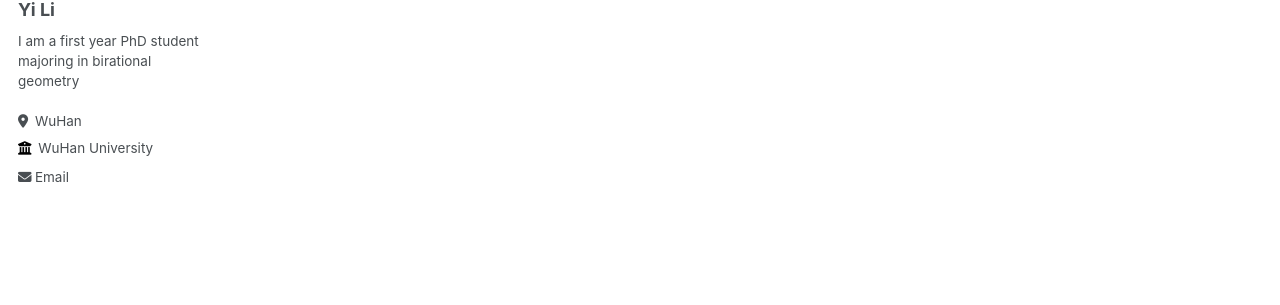
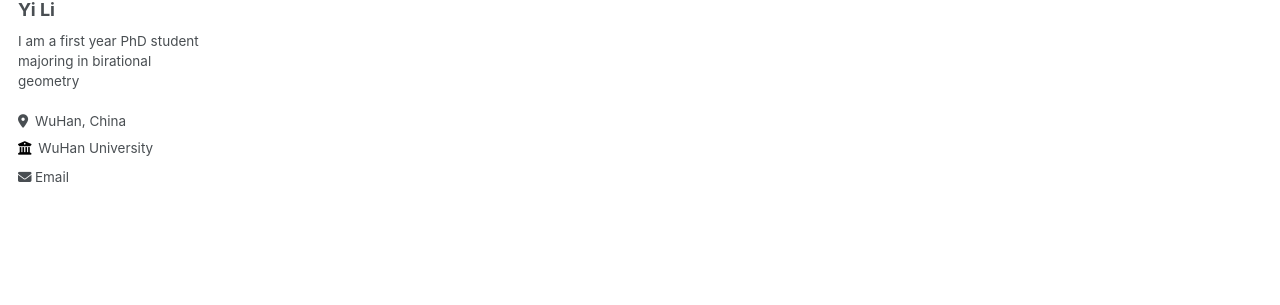
Before and after one commit to YiLimath/YiLimath.github.io, a Jekyll site: the page built from _pages/about.md, in a window 1280 px wide. Shown: the part 292-597 px from the top of the page. Built offline with Jekyll 4.4.1, drawn with Linux system fonts in a browser that asks for light colours.

Commit message:
Update _config.yml

```diff
--- a/_config.yml
+++ b/_config.yml
@@ -25,7 +25,7 @@ author:
   name             : "Yi Li"
   pronouns         : # example: "she/her"
   bio              : "I am a first year PhD student majoring in birational geometry"
-  location         : "WuHan"
+  location         : "WuHan, China"
   employer         : "WuHan University"
   uri              : # URL
   email            : "none@example.org"
```
